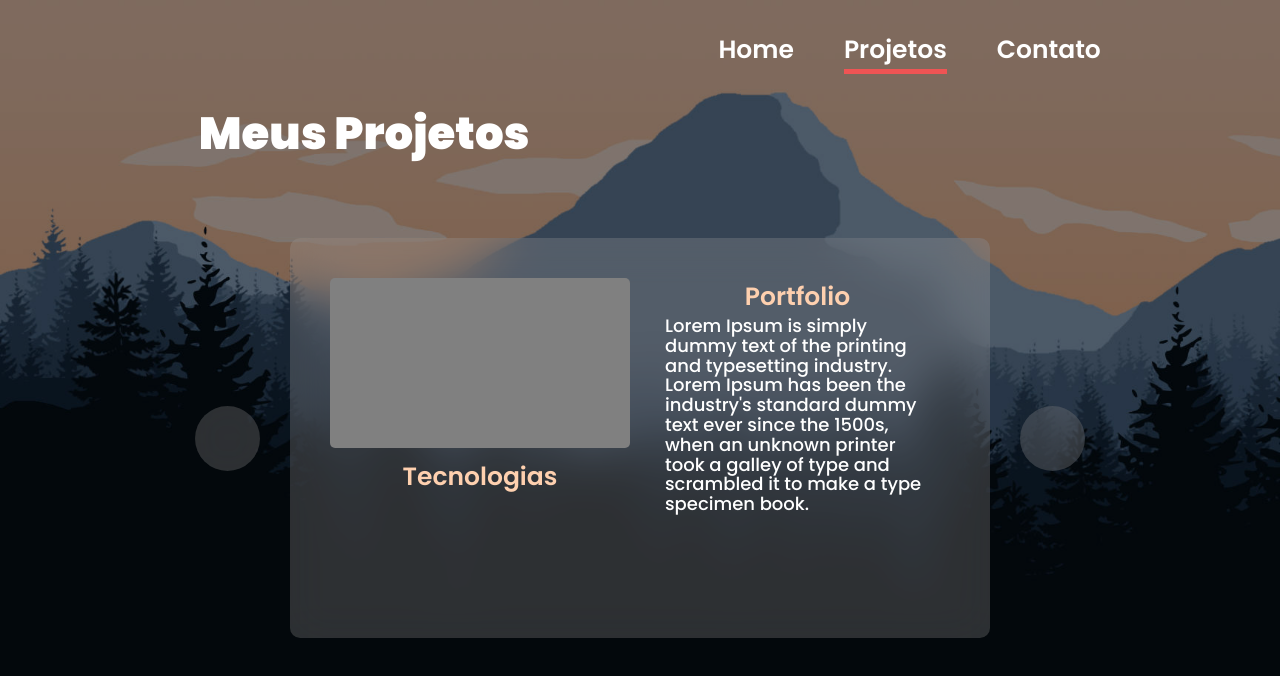
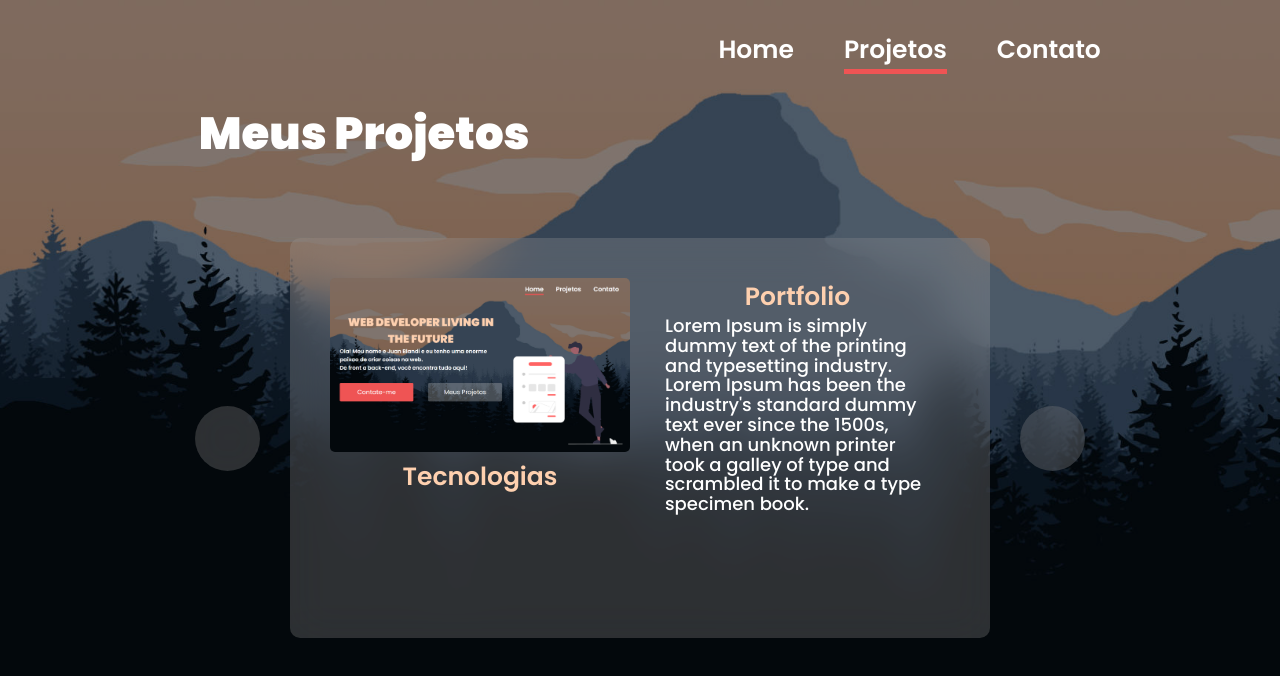
Before and after one commit to FOrDunn/Meu-portfolio, a React (Create React App) app: page /projetos in a window 1280 px wide. Shown: the top 676 px of the page. Built offline with nearby package versions, Linux system fonts and the light colour scheme.

Commit message:
Att imagem do projeto

```diff
--- a/src/components/routes/projetos/projetosMain.jsx
+++ b/src/components/routes/projetos/projetosMain.jsx
@@ -1,5 +1,6 @@
 import { useTitle } from "../../hooks/useTitle";
 import Projetostitle from "./projetosTitle";
+import projetoImagem from "../../../assets/portfolioImage.png"
 
 function Projetosmain() {
     useTitle("Projetos | Juan Blandi");
@@ -11,7 +12,7 @@ function Projetosmain() {
                 <div className="projetosButton"><p></p></div>
                 <div className="projetosDiv">
                     <div className="leftSectionProjetos">
-                        <div className="projetoImage"><img/></div>
+                        <div className="projetoImageWrapper"><img src={projetoImagem} className="projetoImage"/></div>
                         <h2 className="projetoTech">Tecnologias</h2>
                         <div className="techIcons">
                             <img/>
--- a/src/styles/styleProjetos.css
+++ b/src/styles/styleProjetos.css
@@ -46,10 +46,13 @@
   width: 300px;
 }
 
+.projetoImageWrapper {
+  height: 170px;
+  width: 100%;
+}
+
 .projetoImage {
-  background-color: gray;
   border-radius: 5px;
-  height: 170px;
   width: 100%;
 }
 
```
Also changed, not shown: src/assets/portfolioImage.png (added).
